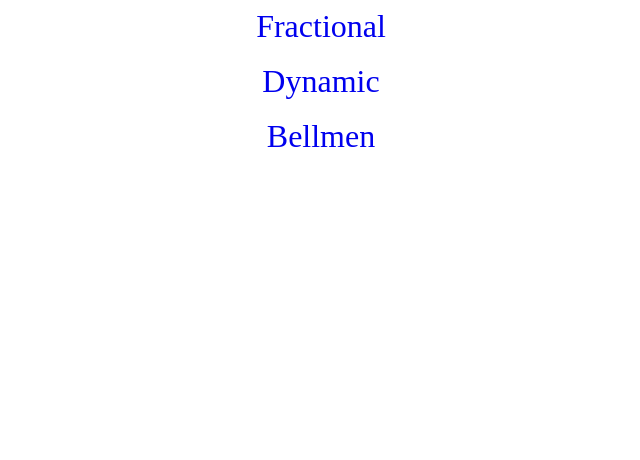
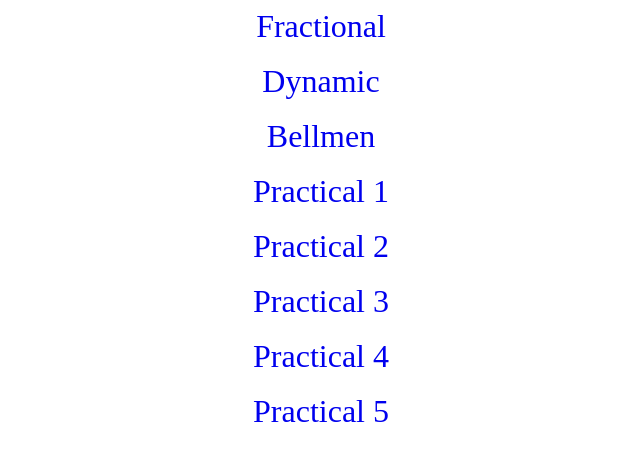
Before and after one commit to prajwaltulawe/quickConnect, a plain HTML site: page pract/index.html in a window 1280 px wide. Shown: the whole page, without its empty margins (327-967 px from the left). Drawn offline with Linux system fonts and the light colour scheme.

Commit message:
Update index.html

```diff
--- a/pract/index.html
+++ b/pract/index.html
@@ -30,6 +30,11 @@
         <a href="fractional.cpp">Fractional</a><br>
         <a href="dynamic.cpp">Dynamic</a><br>
         <a href="bellmen.cpp">Bellmen</a><br>
+        <a href="practical1.ipynb">Practical 1</a><br>
+        <a href="practical2.ipynb">Practical 2</a><br>
+        <a href="practical3.ipynb">Practical 3</a><br>
+        <a href="practical4.ipynb">Practical 4</a><br>
+        <a href="practical5.ipynb">Practical 5</a><br>
     </div>
 </body>
 </html>
```
